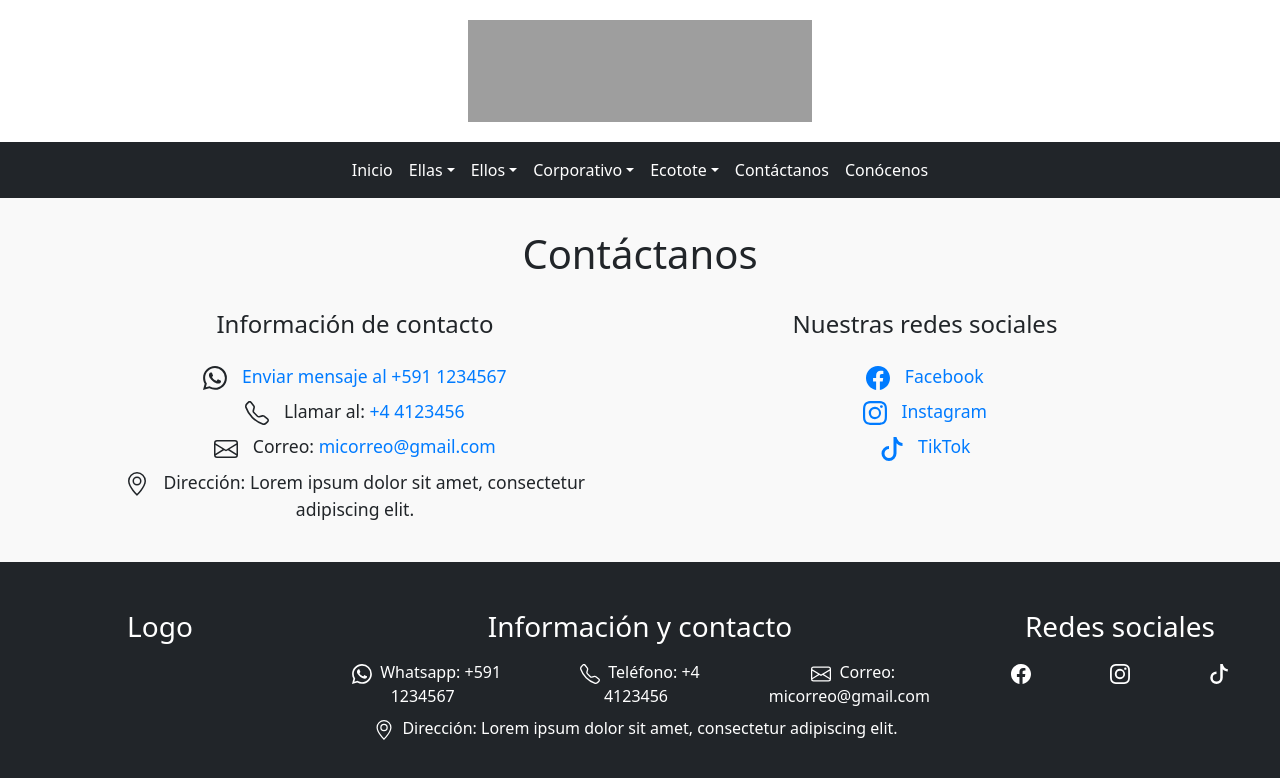
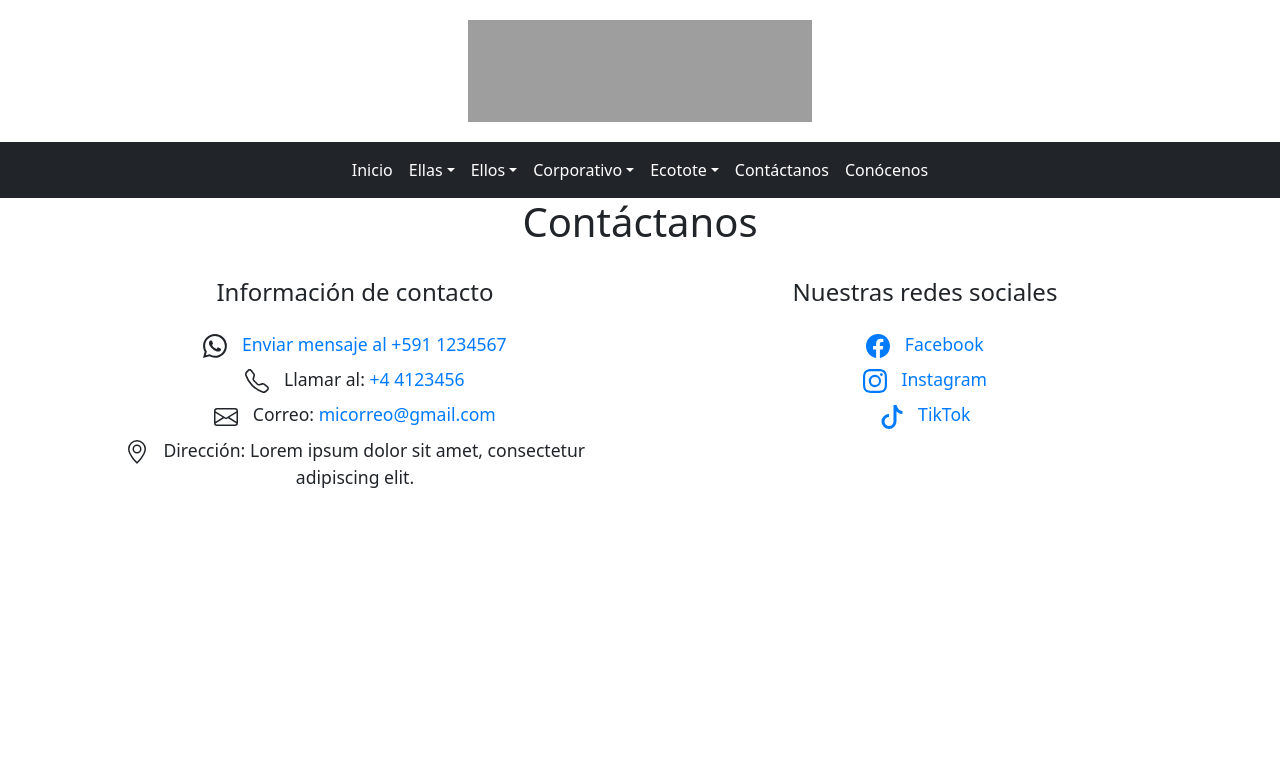
Before and after one commit to LuisRCbmo/artesano-frontend, a React (Create React App) app: page /contact in a window 1280 px wide. Shown: the top 778 px of the page. Built offline with nearby package versions, Linux system fonts and the light colour scheme; grey boxes are pictures that could not be loaded.

Commit message:
refacto: contact_info en lugar de footer_indo en el variables.json

```diff
--- a/public/utils/variables.json
+++ b/public/utils/variables.json
@@ -160,7 +160,7 @@
   }
 ],
 
-  "footer_info": {
+  "contact_info": {
     "email": "micorreo@gmail.com",
     "phone": "+4 4123456",
     "cellphone": "+591 1234567",
--- a/src/App.js
+++ b/src/App.js
@@ -9,7 +9,6 @@ import DynamicCatalog from "./components/templates/dynamicCatalog/dynamicCatalog
 import Product from "./components/templates/product/product";
 import ContactPage from "./components/templates/contactPage/contactPage";
 
-import Footer from "./components/organism/footer/footer";
 import Spinner from "react-bootstrap/Spinner";
 
 function groupByLineAndType(products) {
@@ -112,7 +111,7 @@ function App() {
     staticNavItems[1],
     staticNavItems[2],
   ];
-  console.log(data.lines_info);
+
   return (
     <div className="App">
       <BrowserRouter>
@@ -125,6 +124,7 @@ function App() {
                 carouselItems_info={data.carouselItems_info}
                 productTypes_info={uniqueProductTypes}
                 lines_info={uniqueLines}
+                footer_info={data.contact_info}
               />
             }
           ></Route>
@@ -135,6 +135,7 @@ function App() {
               <DynamicCatalog
                 products_info={data.products_info}
                 lines_info={data.lines_info}
+                footer_info={data.contact_info}
               />
             }
           />
@@ -144,17 +145,16 @@ function App() {
             element={
               <Product
                 products_info={data.products_info}
+                footer_info={data.contact_info}
               />
             }
           />
           <Route
-    path="/contact"
-    element={<ContactPage footer_Info={data.footer_info} />}
-  />
+            path="/contact"
+            element={<ContactPage contact_info={data.contact_info} />}
+          />
         </Routes>
       </BrowserRouter>
-
-      <Footer footer_Info={data.footer_info} />
     </div>
   );
 }
--- a/src/components/templates/contactPage/contactPage.jsx
+++ b/src/components/templates/contactPage/contactPage.jsx
@@ -5,8 +5,8 @@ import Row from "react-bootstrap/Row";
 import Col from "react-bootstrap/Col";
 import "./contactPage.scss";
 
-const ContactPage = ({ footer_Info }) => {
-  const { email, phone, cellphone, address, facebookLink, instagramLink, tiktokLink } = footer_Info;
+const ContactPage = ({ contact_info  }) => {
+  const { email, phone, cellphone, address, facebookLink, instagramLink, tiktokLink } = contact_info;
   const icon_size = 24;
 
   return (
--- a/src/components/templates/contactPage/contactPage.scss
+++ b/src/components/templates/contactPage/contactPage.scss
@@ -1,6 +1,4 @@
 .contact-page-container {
-    padding: 2rem;
-    background-color: #f9f9f9;
 
     h1 {
       text-align: center;
--- a/src/components/templates/dynamicCatalog/dynamicCatalog.jsx
+++ b/src/components/templates/dynamicCatalog/dynamicCatalog.jsx
@@ -9,8 +9,9 @@ import Row from "react-bootstrap/Row";
 import Col from "react-bootstrap/Col";
 
 import AdCard from "../../molecules/AdCard/AdCard";
+import Footer from "../../organism/footer/footer";
 
-const DynamicCatalog = ({ products_info, lines_info }) => {
+const DynamicCatalog = ({ products_info, lines_info, footer_info }) => {
   const { lineName, categoryName } = useParams();
 
   const navigate = useNavigate();
@@ -34,6 +35,7 @@ const DynamicCatalog = ({ products_info, lines_info }) => {
   });
 
   return (
+    <>
       <Container className="ad-dinamic-catalog-container">
         {lineName === "all" ? (
           <></>
@@ -57,6 +59,8 @@ const DynamicCatalog = ({ products_info, lines_info }) => {
           ))}
         </Row>
       </Container>
+      <Footer footer_Info={footer_info} />
+    </>
   );
 };
 
--- a/src/components/templates/landingPage/landingPage.jsx
+++ b/src/components/templates/landingPage/landingPage.jsx
@@ -2,13 +2,15 @@ import React from "react";
 import CarouselSection from "../../organism/carouselSection/carouselSection";
 import ProductsSection from "../../organism/productsSection/productsSection";
 import LinesSection from "../../organism/linesSection/linesSection";
+import Footer from "../../organism/footer/footer";
 
-const landingPage = ({ carouselItems_info, productTypes_info, lines_info }) => {
+const landingPage = ({ carouselItems_info, productTypes_info, lines_info, footer_info }) => {
   return (
     <>
       <CarouselSection carouselItems={carouselItems_info} />
       <LinesSection lines={lines_info} />
       <ProductsSection products={productTypes_info} />
+      <Footer footer_Info={footer_info} />
     </>
   );
 };
--- a/src/components/templates/product/product.jsx
+++ b/src/components/templates/product/product.jsx
@@ -1,6 +1,6 @@
 import React from "react";
 
-import "./product.scss"
+import "./product.scss";
 
 import { useParams } from "react-router-dom";
 
@@ -8,8 +8,9 @@ import Container from "react-bootstrap/Container";
 import Row from "react-bootstrap/Row";
 import Col from "react-bootstrap/Col";
 import AdCard from "../../molecules/AdCard/AdCard";
+import Footer from "../../organism/footer/footer";
 
-const Product = ({ products_info }) => {
+const Product = ({ products_info, footer_info }) => {
   const { productName } = useParams();
 
   const product = products_info.find((p) => p.name === productName);
@@ -19,6 +20,7 @@ const Product = ({ products_info }) => {
   }
 
   return (
+    <>
       <Container className="ad-product-container">
         <Row>
           <Col xs={12} lg={6}>
@@ -41,6 +43,8 @@ const Product = ({ products_info }) => {
           </Col>
         </Row>
       </Container>
+      <Footer footer_Info={footer_info} />
+    </>
   );
 };
 
```
Lines whose indentation alone changed are shown as unchanged.
